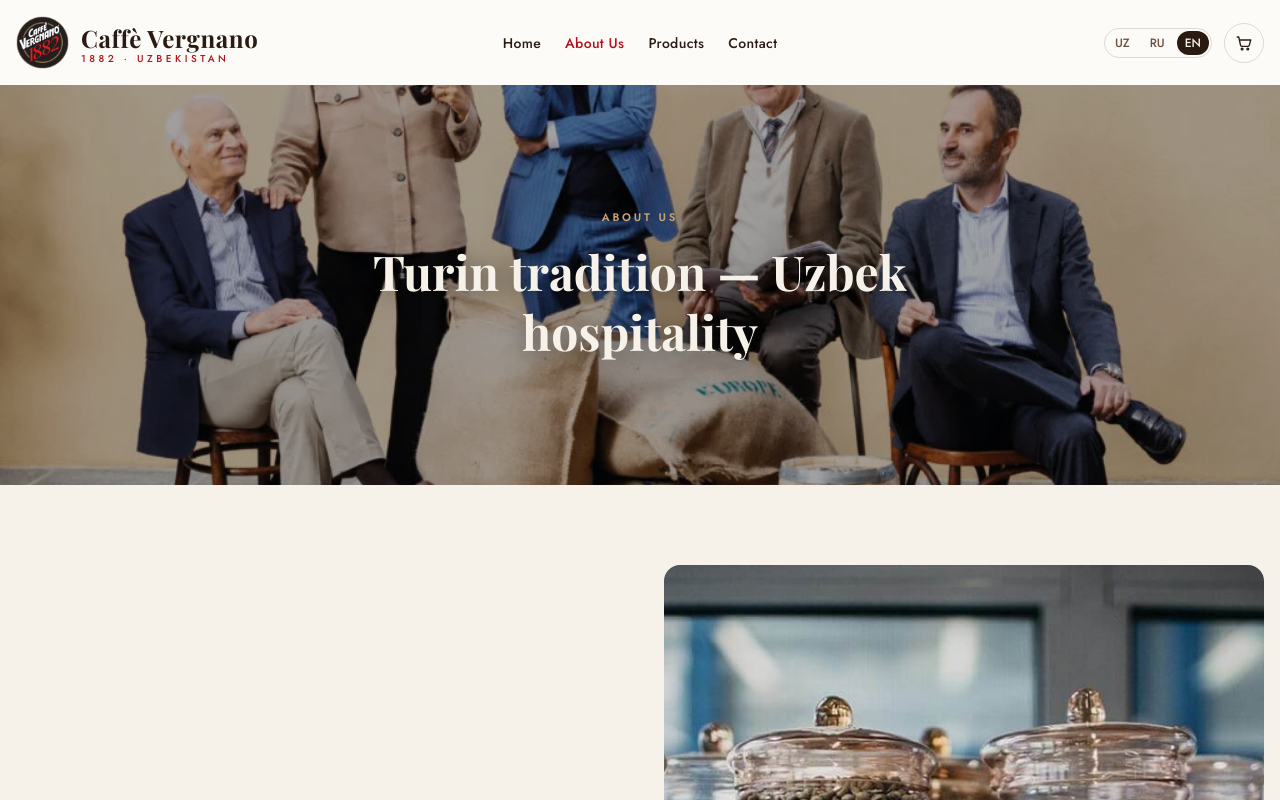
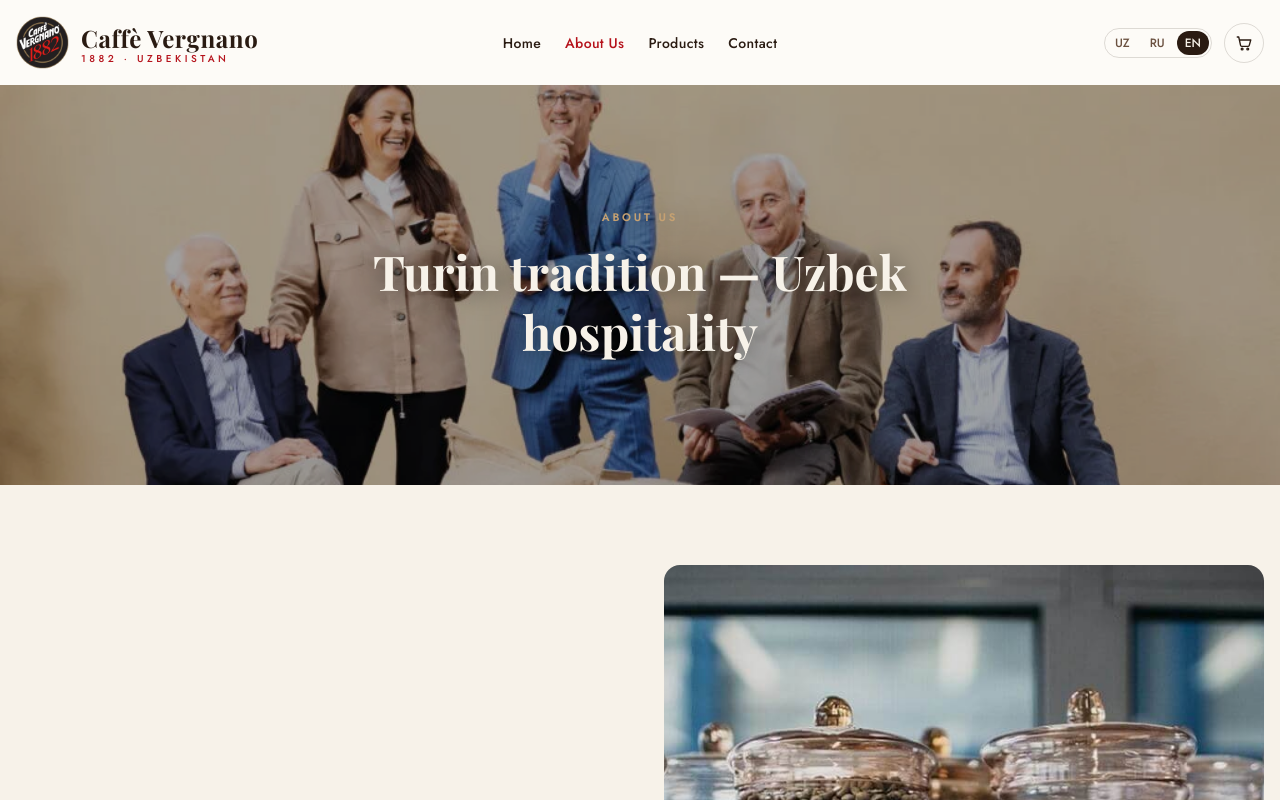
Before and after one commit to budjetly/vergnano-uz, a Next.js app: page /en/about in a window 1280 px wide. Shown: the top 800 px of the page. Built offline with nearby package versions, Linux system fonts and the light colour scheme; a web font is replaced by a local one.

Commit message:
About hero: keep faces in frame
Co-Authored-By: Claude Fable 5.1 <noreply@anthropic.com>

```diff
--- a/app/[locale]/about/page.tsx
+++ b/app/[locale]/about/page.tsx
@@ -40,7 +40,7 @@ export default async function AboutPage({
           fill
           priority
           sizes="100vw"
-          className="object-cover"
+          className="object-cover object-[50%_22%]"
         />
         <div className="absolute inset-0 bg-black/35" />
         <div className="relative mx-auto flex min-h-[50vh] max-w-7xl flex-col items-center justify-center px-4 py-24 text-center [text-shadow:0_2px_24px_rgba(0,0,0,0.5)]">
```
